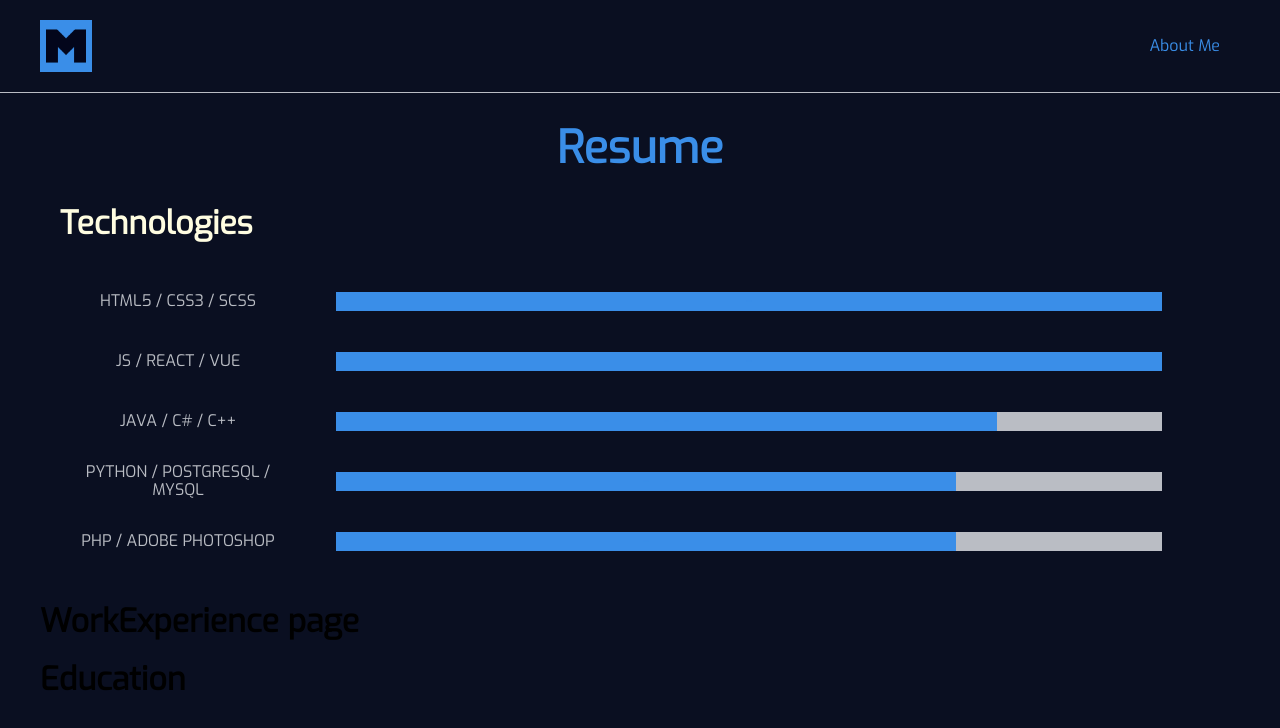
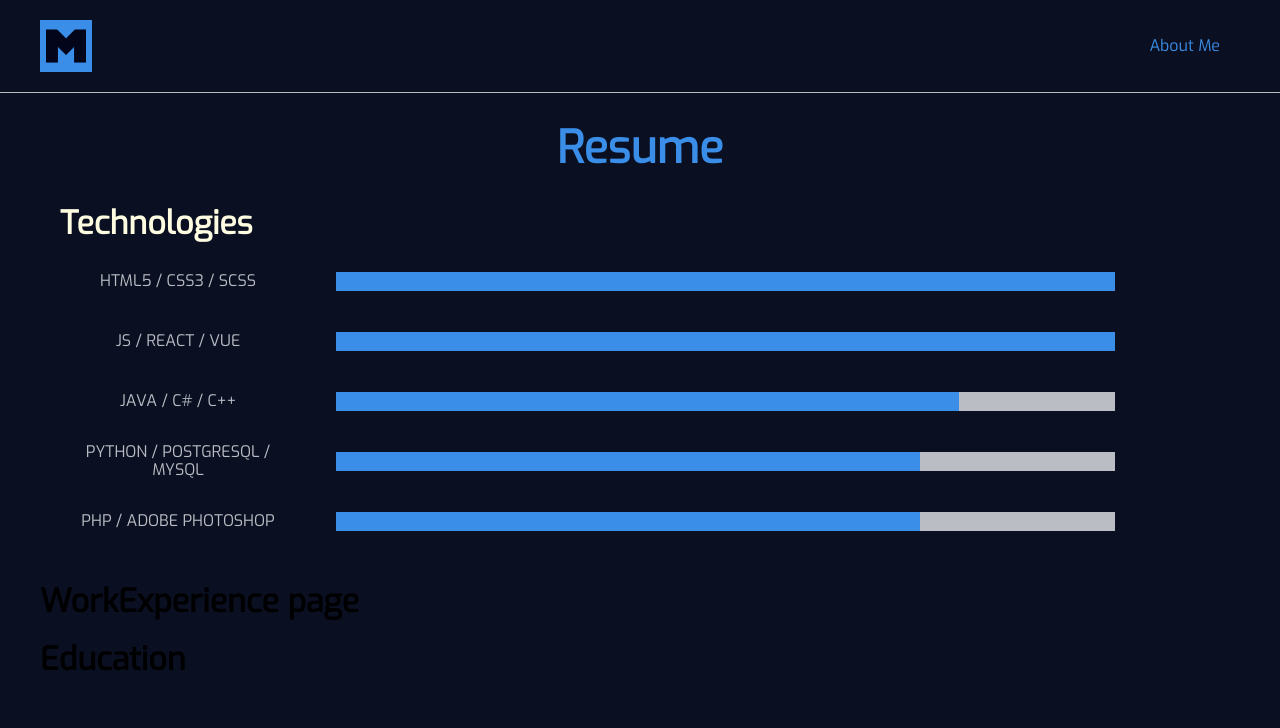
Before and after one commit to mustafaberat/personal-website-1, a Next.js app: page /resume in a window 1280 px wide. Shown: the top 728 px of the page. Built offline with nearby package versions, Linux system fonts and the light colour scheme.

Commit message:
techonologies outline done but not tested

```diff
--- a/styles/devices.css
+++ b/styles/devices.css
@@ -73,6 +73,7 @@
   }
   .things {
     font-size: 0.9rem;
+    grid-template-columns: auto;
   }
   .technologies-title {
     font-size: 14px;
--- a/styles/technologies.css
+++ b/styles/technologies.css
@@ -1,12 +1,12 @@
 .technologies-title {
   color: var(--white);
-  margin-bottom: var(--fingerSize);
+  margin-bottom: var(--gutter);
   margin-left: var(--gutter);
 }
 
 .technologies-container {
   display: grid;
-  grid-template-columns: 20% 70%;
+  grid-template-columns: 20% 66%;
   text-align: center;
   align-items: center;
   margin-left: var(--gutter);
```
